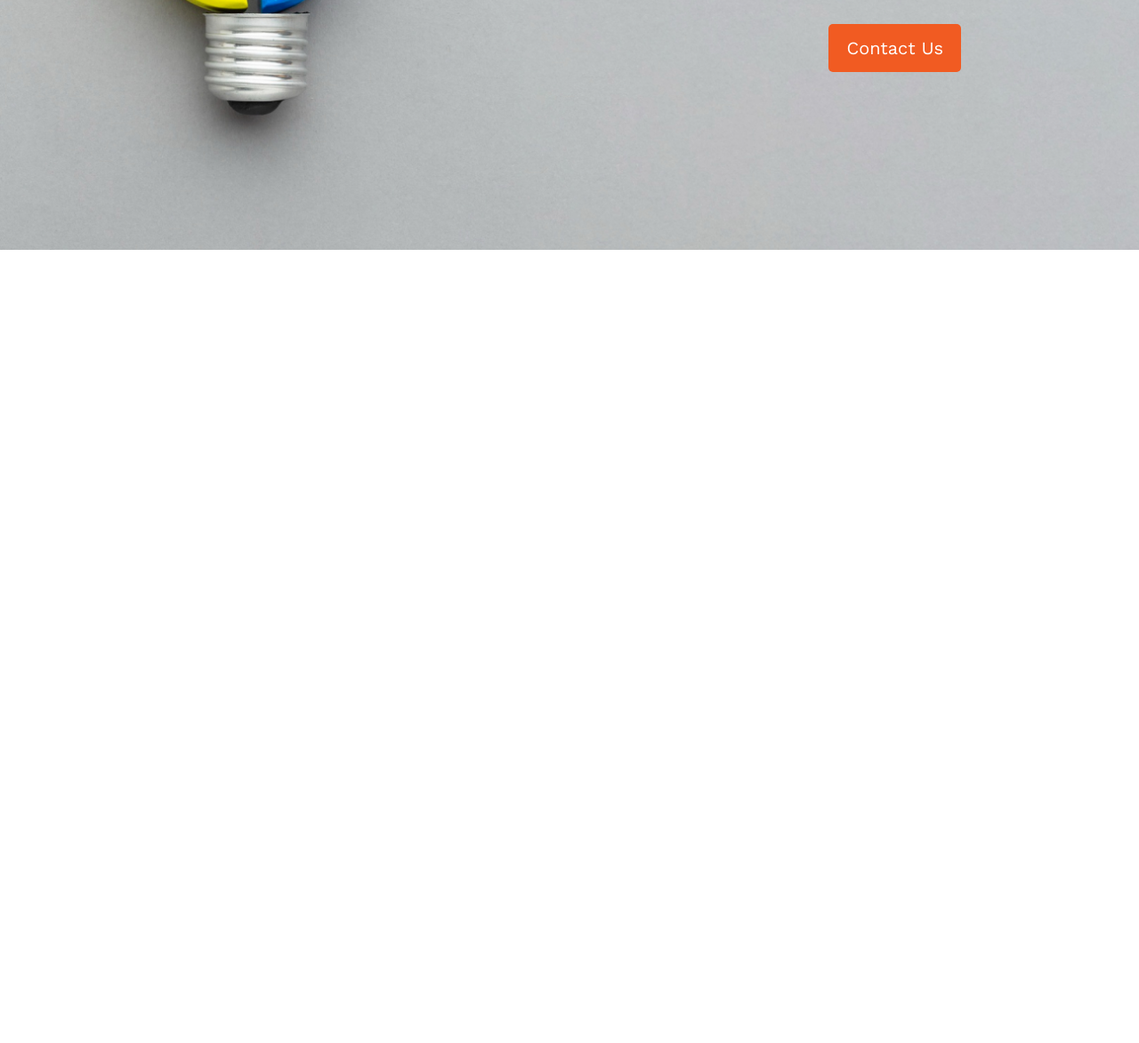
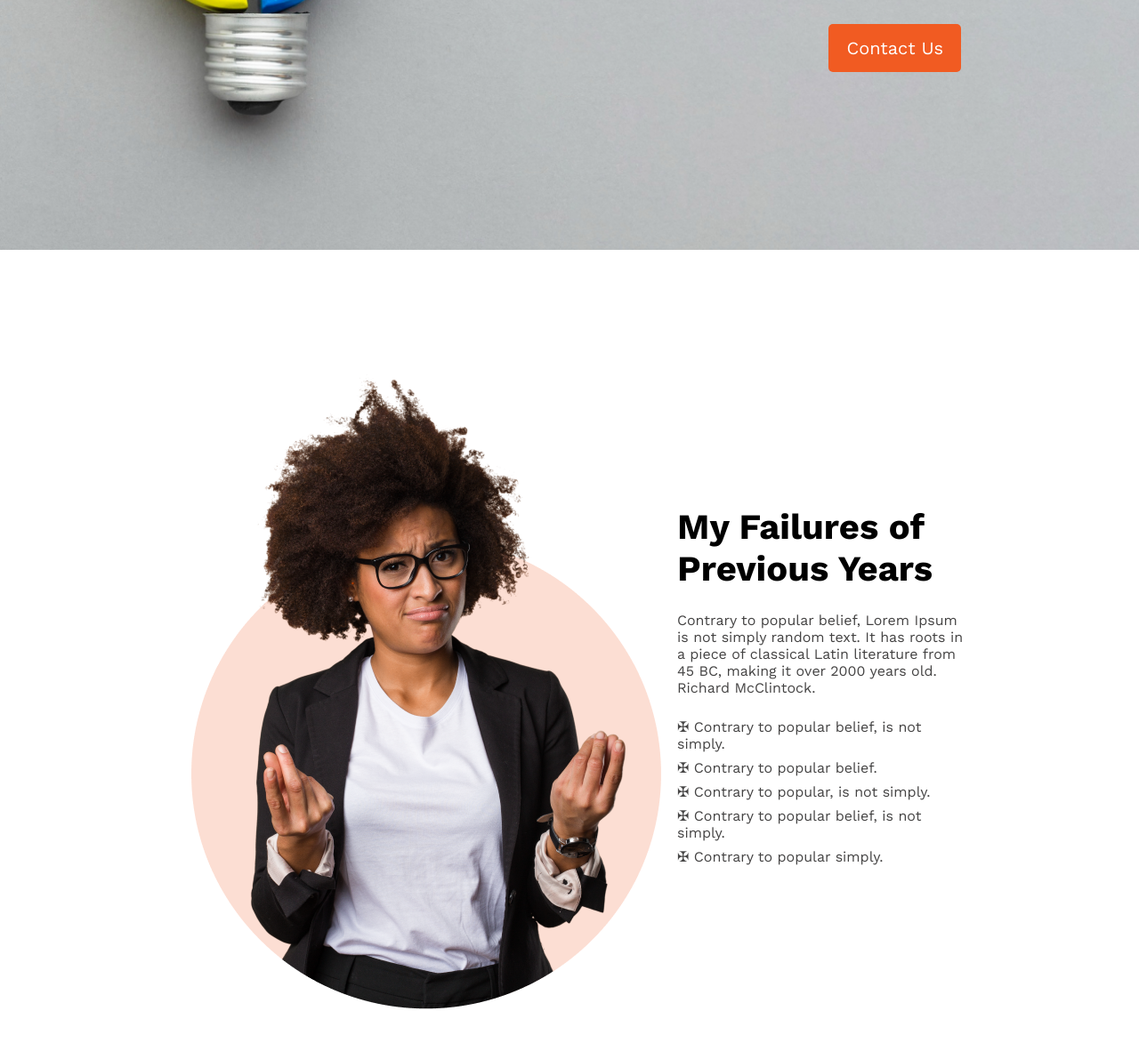
Before and after one commit to dev-alif/new-year-new-me-page, a plain HTML site: page index.html in a window 1280 px wide. Shown: the part 519-1692 px from the top of the page at 89% size. Before the commit the page ends 800 px from the top, so only its background shows below. Drawn offline with nearby package versions, Linux system fonts and the light colour scheme.

Commit message:
failures section done

```diff
--- a/index.html
+++ b/index.html
@@ -21,7 +21,26 @@
             <button class="btn-primary">Contact Us</button>
         </div>
     </header>
-    <main></main>
+
+    <main class="container">
+        <section class="failures">
+            <div class="failures-img">
+                <img src="/images/lady-with-funny-hair.png" alt="">
+            </div>
+            <div class="failures-content">
+                <h2 class="section-title">My Failures of Previous Years</h2>
+                <p class="section-paragraph">Contrary to popular belief, Lorem Ipsum is not simply random text. It has roots in a piece of classical Latin literature from 45 BC, making it over 2000 years old. Richard McClintock.</p>
+                <ul>
+                    <li>&#10016; Contrary to popular belief, is not simply.</li>
+                    <li>&#10016; Contrary to popular belief.</li>
+                    <li>&#10016; Contrary to popular, is not simply.</li>
+                    <li>&#10016; Contrary to popular belief, is not simply.</li>
+                    <li>&#10016; Contrary to popular simply.</li>
+                </ul>
+            </div>
+        </section>
+    </main>
+
     <footer></footer>
 </body>
 
--- a/styles/styles.css
+++ b/styles/styles.css
@@ -6,7 +6,7 @@
 /* common styles */
 
 .container{
-    width: 80vw;
+    width: 70vw;
     margin: 0 auto;
 }
 
@@ -24,6 +24,17 @@
     cursor: pointer;
     color: black;
     font-weight: bold;
+}
+
+.section-title{
+    font-size: 40px;
+    font-weight: bold;
+}
+
+.section-paragraph{
+    color: #444343;
+    font-size: 16px;
+    margin: 25px 0;
 }
 
 /* header styles */
@@ -54,3 +65,28 @@ header{
     margin: 30px 0;
     font-size: 16px;
 }
+
+/* main styles */
+
+/* failures section styles */
+
+.failures{
+    display: flex;
+    justify-content: space-between;
+    align-items: center;
+    padding: 130px 0;
+}
+
+.failures-content{
+    width: 400px;
+}
+
+.failures-content ul{
+    padding: 0;
+    list-style-type: none;
+    color: #444343;
+}
+
+.failures-content ul>li{
+    margin-bottom: 8px;
+}
```
Also changed, not shown: images/lady-with-funny-hair.png (added).
